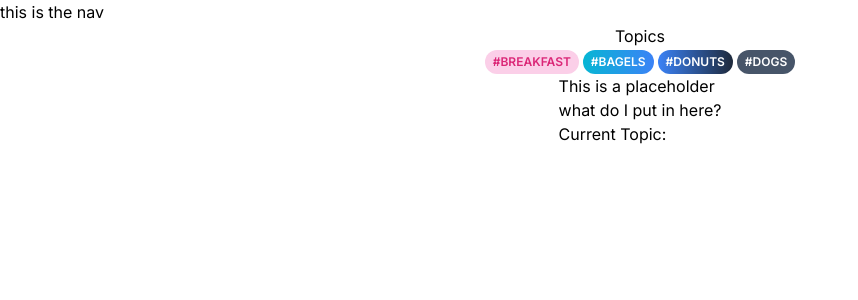
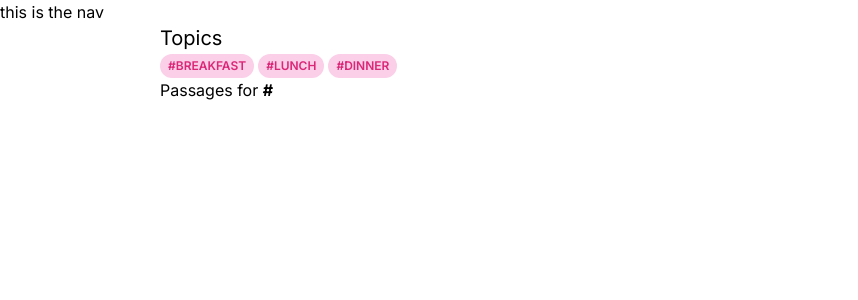
Before and after one commit to theptrk/podme, a Next.js app: page / in a window 1280 px wide. Shown: the top 300 px of the page, without its empty margins (0-858 px from the left). Built offline with nearby package versions, Linux system fonts and the light colour scheme.

Commit message:
add download util; update styles

```diff
--- a/src/app/page.tsx
+++ b/src/app/page.tsx
@@ -3,12 +3,21 @@
 import Image from "next/image";
 import { useState } from "react";
 
+function getRandomElement(list) {
+  const randomIndex = Math.floor(Math.random() * list.length);
+  return list[randomIndex];
+}
 function Tag(props: {
   setCurrentTopic: (arg0: string) => void;
   tagText: string;
-  colors: string;
+  colors?: string;
 }) {
-  let colors = props.colors || "text-pink-600 bg-pink-200";
+  let colorOptions = [
+    "text-pink-600 bg-pink-200",
+    // "text-white bg-gradient-to-r from-cyan-500 to-blue-500",
+    // "text-white bg-gradient-to-r to-green-500 from-green-800",
+  ];
+  let colors = props.colors || getRandomElement(colorOptions);
   return (
     <span
       onClick={() => props.setCurrentTopic(props.tagText)}
@@ -18,37 +27,84 @@ function Tag(props: {
     </span>
   );
 }
+function Passage(props: { passage: PassageObject }) {
+  return (
+    <div className="flex flex-col mt-5">
+      <div>
+        <strong>{props.passage.podcast} - </strong>
+        {props.passage.episode}
+      </div>
+      <div>transcript: {props.passage.transcript}</div>
+    </div>
+  );
+}
+
+interface PassageObject {
+  transcript: string;
+  podcast: string;
+  episode: string;
+}
+
 export default function Home() {
   const [currentTopic, setCurrentTopic] = useState("");
+  const topicObjects = {
+    breakfast: [
+      {
+        transcript: "I had a bagel for breakfast",
+        podcast: "The Daily",
+        episode: "The Daily Episode 1",
+      },
+      {
+        transcript: "I had a donut for breakfast",
+        podcast: "The Weekly",
+        episode: "The Weekly Episode 88",
+      },
+    ],
+    lunch: [
+      {
+        transcript: "I had a bagel for lunch",
+        podcast: "The Daily",
+        episode: "The Daily Episode 1",
+      },
+      {
+        transcript: "I had a donut for lunch",
+        podcast: "The Weekly",
+        episode: "The Weekly Episode 88",
+      },
+    ],
+    dinner: [
+      {
+        transcript: "Do you want to get dinner?",
+        podcast: "The All In Podcast",
+        episode: "The All In Podcast Episode 1000",
+      },
+    ],
+  };
+  let topics = Object.keys(topicObjects);
+  let topicPassages = [];
+  if (currentTopic !== "" && topicObjects[currentTopic] !== undefined) {
+    topicPassages = topicObjects[currentTopic];
+  }
+  // let topicPassages = currentTopic === "" ? [] : topicObjects[currentTopic];
   return (
     <main className="flex flex-col items-center">
-      <h2>Topics</h2>
-      <div>
-        <Tag
-          setCurrentTopic={setCurrentTopic}
-          tagText="breakfast"
-          colors="text-pink-600 bg-pink-200 "
-        />
-        <Tag
-          setCurrentTopic={setCurrentTopic}
-          tagText="bagels"
-          colors="text-white bg-gradient-to-r from-cyan-500 to-blue-500"
-        />
-        <Tag
-          setCurrentTopic={setCurrentTopic}
-          tagText="donuts"
-          colors="text-white bg-gradient-to-r to-slate-800 from-blue-500"
-        />
-        <Tag
-          setCurrentTopic={setCurrentTopic}
-          tagText="dogs"
-          colors="text-white bg-slate-600"
-        />
-      </div>
-      <div>
-        This is a placeholder
-        <div>what do I put in here?</div>
-        <div>Current Topic: {currentTopic}</div>
+      <div className="w-3/4 max-w-screen-xl">
+        <h2 className="text-xl">Topics</h2>
+        {topics.map((topic) => {
+          return (
+            <Tag
+              setCurrentTopic={setCurrentTopic}
+              tagText={topic}
+              key={topic}
+            />
+          );
+        })}
+        <h3>
+          Passages for <strong>#{currentTopic}</strong>
+        </h3>
+        {topicPassages.map((passage: PassageObject, i: number) => {
+          return <Passage passage={passage} key={i} />;
+        })}
       </div>
     </main>
   );
```
Also changed, not shown: 2 other files (tests, documents, lock files or other folders).
